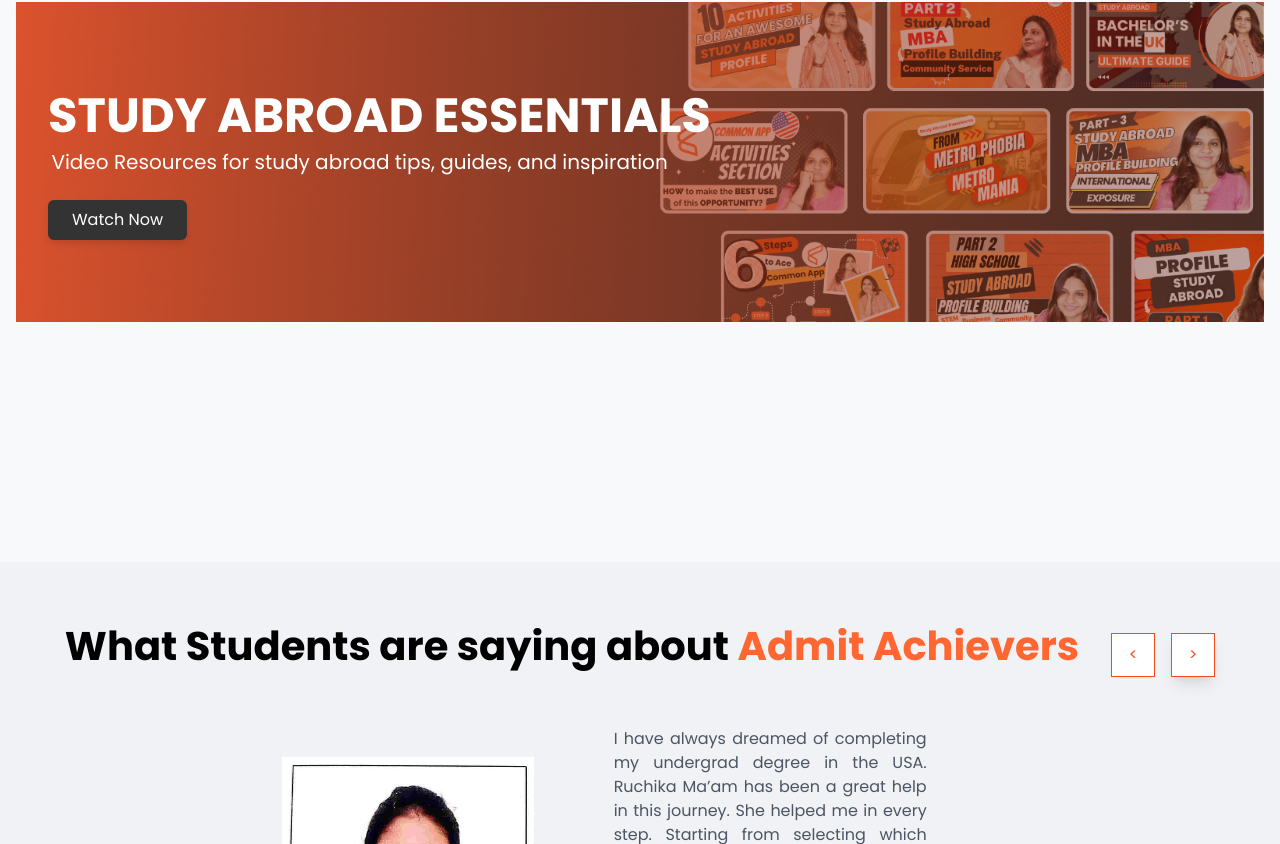
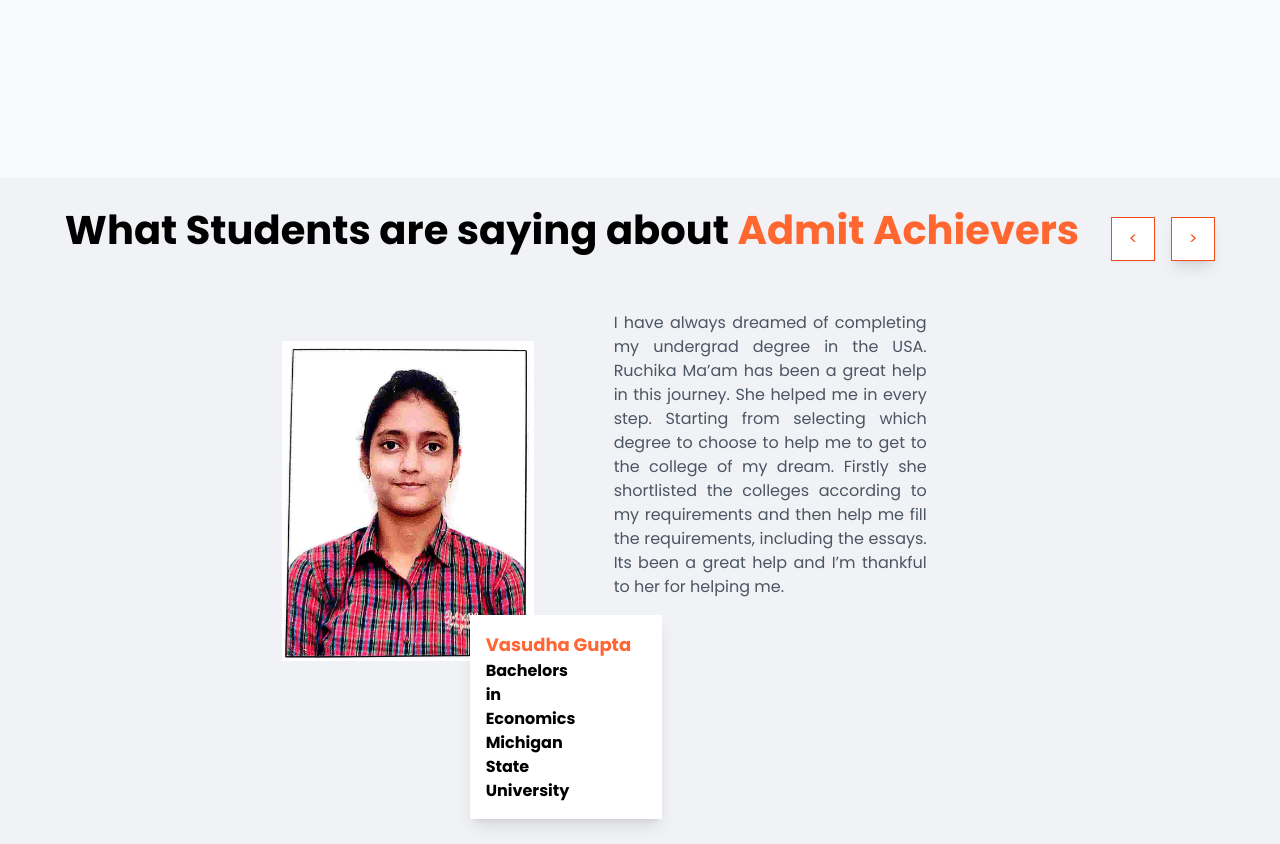
Before and after one commit to AradhyaDixit18/Admit_Achievers_Frontend, a React (Create React App) app: page / in a window 1280 px wide. Shown: the part 2596-3440 px from the top of the page. Built offline with nearby package versions, Linux system fonts and the light colour scheme.

Commit message:
changes done

```diff
--- a/src/components/ResultSection/ResultSection.js
+++ b/src/components/ResultSection/ResultSection.js
@@ -153,7 +153,7 @@
   }, []);
 
   return (
-    <div>
+    <div className='w-full'>
       <StudentsResult />
 
       <div className="bg-white text-gray-800 p-8">
--- a/src/components/TestimonialSlider/TestimonialSlider.css
+++ b/src/components/TestimonialSlider/TestimonialSlider.css
@@ -162,7 +162,7 @@
   .study-abroad-section h2 {
     font-size: 1rem;
   }
-
+x
   .study-abroad-section button {
     font-size: 1rem;
   }
--- a/src/components/TestimonialSlider/TestimonialSlider.js
+++ b/src/components/TestimonialSlider/TestimonialSlider.js
@@ -8,7 +8,7 @@
 const TestimonialSlider = () => {
   return (
     <>
-      <div className="relative w-full text-white main">
+      <div className="relative w-full text-white main -mt-96">
         <div className="relative w-full h-80 overflow-hidden z-0">
           <img src={VideoBanner} alt="" className="absolute w-full h-full object-cover" />
           <div className="study-abroad-section z-10">
@@ -20,7 +20,7 @@
             </h2>
             <button
               onClick={() => window.open('https://youtube.com/@admitachievers', '_blank')}
-              className="-mt-8 abroad-button text-white px-6 py-2 rounded-md shadow-md"
+              className="abroad-button text-white px-6 py-2 rounded-md shadow-md"
             >
               Watch Now
             </button>
--- a/src/components/Testimonials/Testinomials.js
+++ b/src/components/Testimonials/Testinomials.js
@@ -45,7 +45,7 @@
 
   return (
     <>
-      <div className="mx-auto mt-8 py-8">
+      <div className="mx-auto  py-8">
         <div className='mb-4'>
           <h2 className="text-5xl mb-4 font-bold mb-4 test-head inline">What Students are saying about <span className="text-orange-500">Admit Achievers</span></h2>
           <div className="ml-4 mb-4 inline">
```
